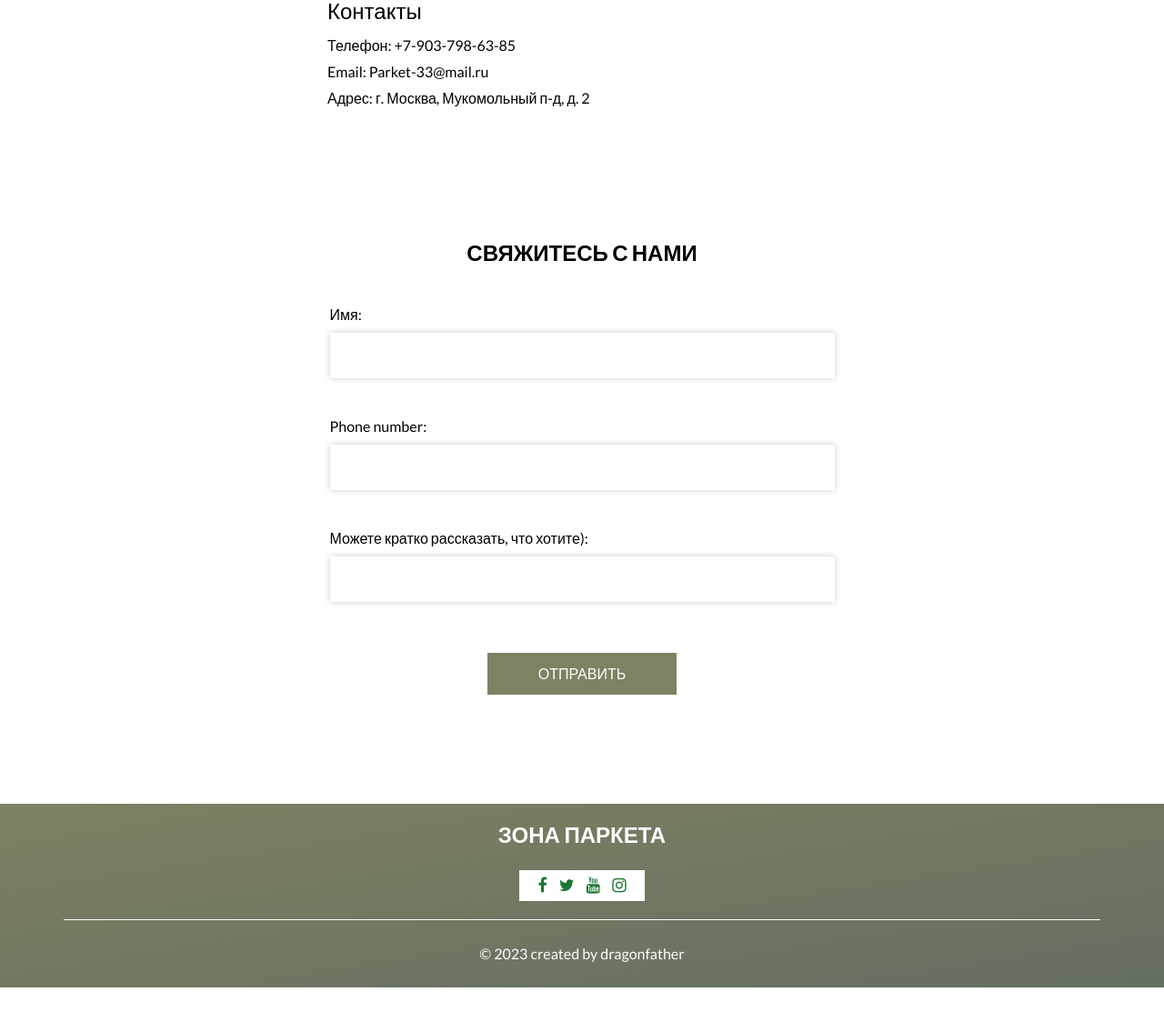
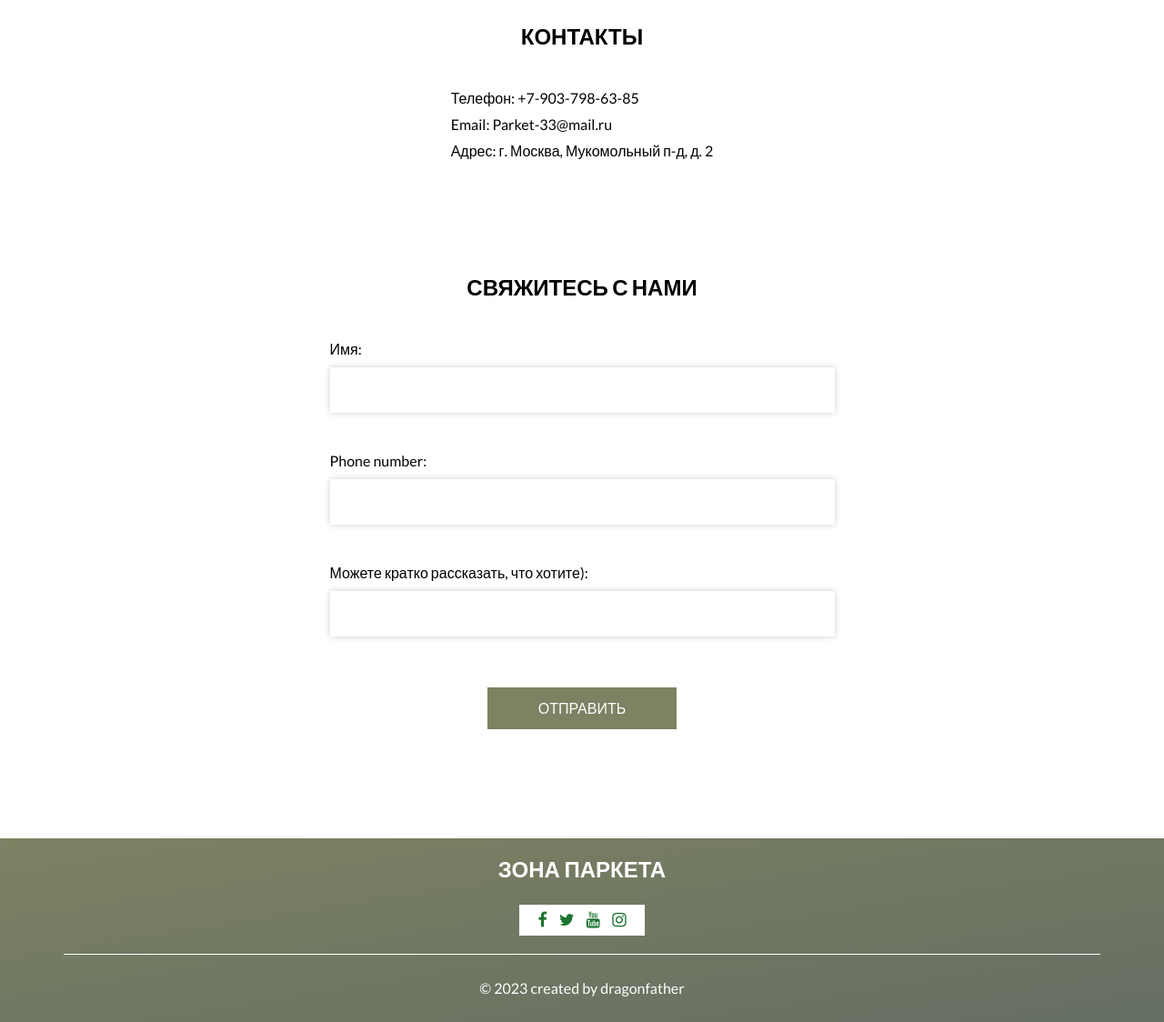
Before and after one commit to Drag0nfather/zona_parketa, a Django app: page /contact/ in a window 1280 px wide. Shown: the part 337-1461 px from the top of the page at 91% size. Before the commit the page ends 1423 px from the top, so only its background shows below. Run offline with Django 4.2, Linux system fonts and the light colour scheme; some libraries are stand-ins or nearby versions.

Commit message:
change contact.html

```diff
--- a/templates/contact.html
+++ b/templates/contact.html
@@ -35,12 +35,6 @@
   </div>
   {% include 'pop-up-message.html' %}
 <style>
-   .contacts{
-    padding: 20px;
-    margin: 0 auto;
-    max-width: 600px;
-  }
-
   h2 {
     font-size: 24px;
     margin-bottom: 10px;
@@ -58,14 +52,21 @@
     margin-bottom: 5px;
   }
 </style>
-<section class="contacts">
+  <section class="contact_section mt-5">
+    <div class="heading_container d-flex justify-content-center align-items-center">
     <h2>Контакты</h2>
+      </div>
+      <div class="row">
+        <div class="col-md-0 mx-auto">
               <ul>
                 <li>Телефон:  +7-903-798-63-85</li>
                 <li>Email: Parket-33@mail.ru</li>
                 <li>Адрес: г. Москва, Мукомольный п-д, д. 2</li>
               </ul>
+        </div>
+      </div>
   </section>
+
   {% include 'feedbackform.html' %}
 
 
```
Lines whose indentation alone changed are shown as unchanged.
